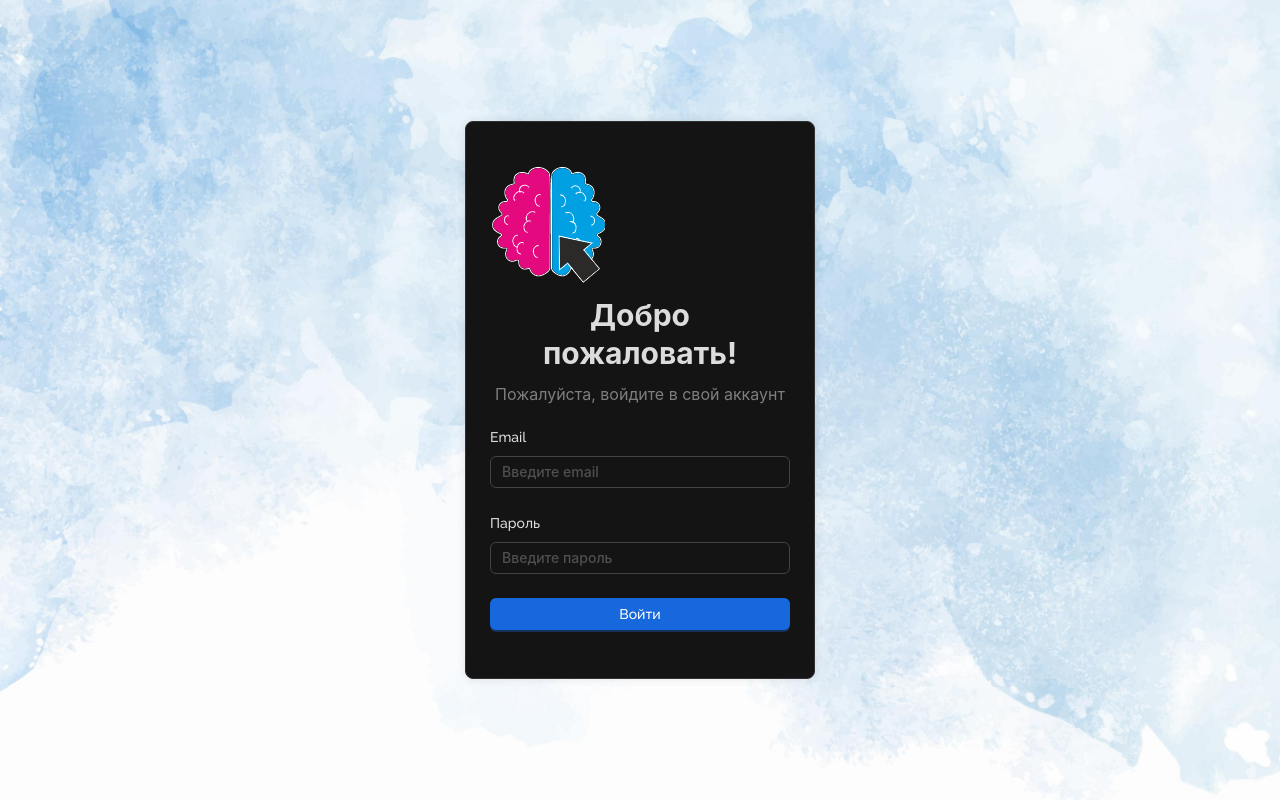
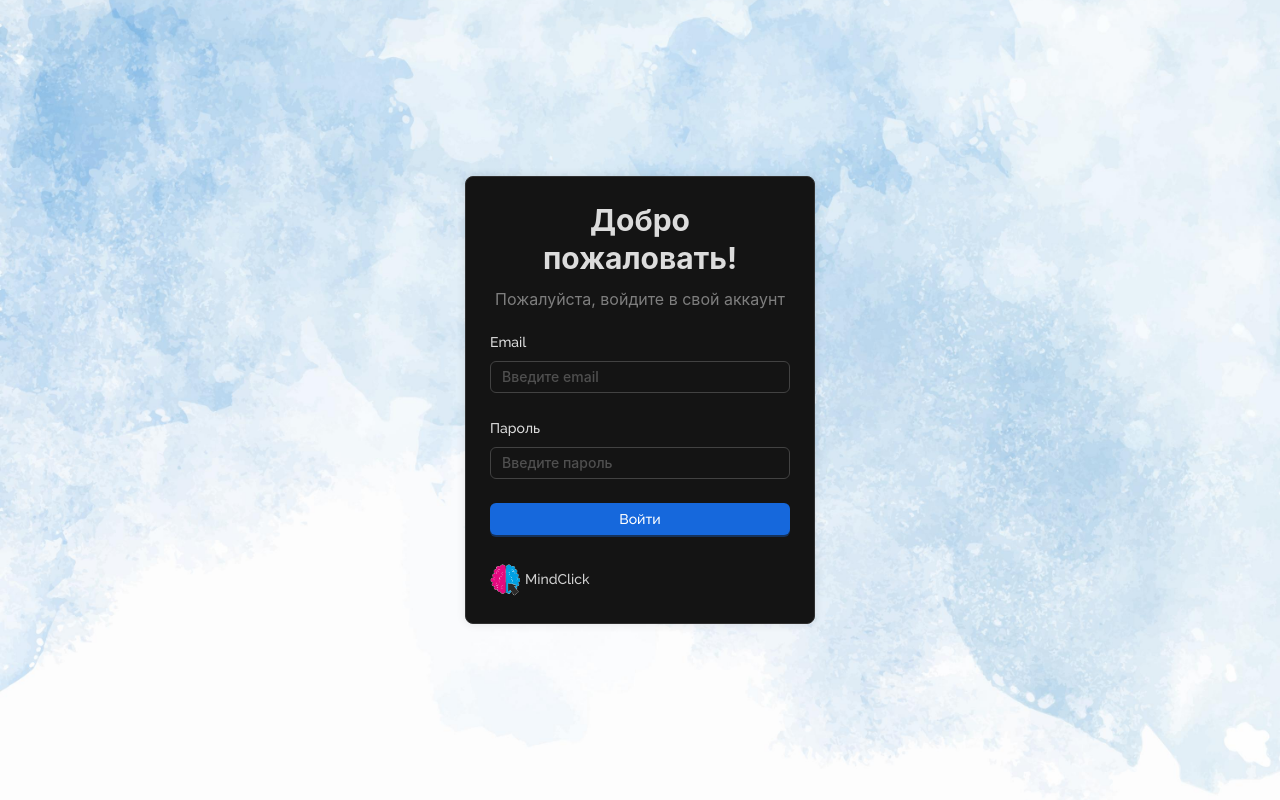
Before and after one commit to Adlemas/mindclick-frontend-v2-review, a Next.js app: page /login in a window 1280 px wide. Built offline with nearby package versions, Linux system fonts and the light colour scheme.

Commit message:
feat&styles: provided logo with brand name

```diff
--- a/src/views/LoginView/index.tsx
+++ b/src/views/LoginView/index.tsx
@@ -7,13 +7,12 @@ import LogoImg from "@/assets/mindclickon-icon.png";
 
 import styles from "./styles.module.scss";
 
-const { Title } = Typography;
+const { Title, Text } = Typography;
 const { Item } = Form;
 
 const LoginView: FC = () => (
   <div className={styles.loginView__Wrapper}>
     <Card className={styles.loginView__Card}>
-      <Image src={LogoImg.src} alt="Logo" />
       <Title level={2} className={styles.loginView__Title}>
         Добро пожаловать!
       </Title>
@@ -33,6 +32,10 @@ const LoginView: FC = () => (
           </Button>
         </Item>
       </Form>
+      <Text className={styles.loginView__Brand}>
+        <Image src={LogoImg.src} alt="Logo" width={30} />
+        <span>MindClick</span>
+      </Text>
     </Card>
   </div>
 );
--- a/src/views/LoginView/styles.module.scss
+++ b/src/views/LoginView/styles.module.scss
@@ -24,6 +24,20 @@
     font-weight: 400 !important;
   }
 
+  &__Brand {
+    color: #fff;
+    font-size: 14px;
+    font-weight: 400;
+
+    display: flex;
+    align-items: center;
+
+    span {
+      opacity: .8;
+      margin-left: 5px;
+    }
+  }
+
   &__Card {
     width: 350px;
     align-items: center;
```
